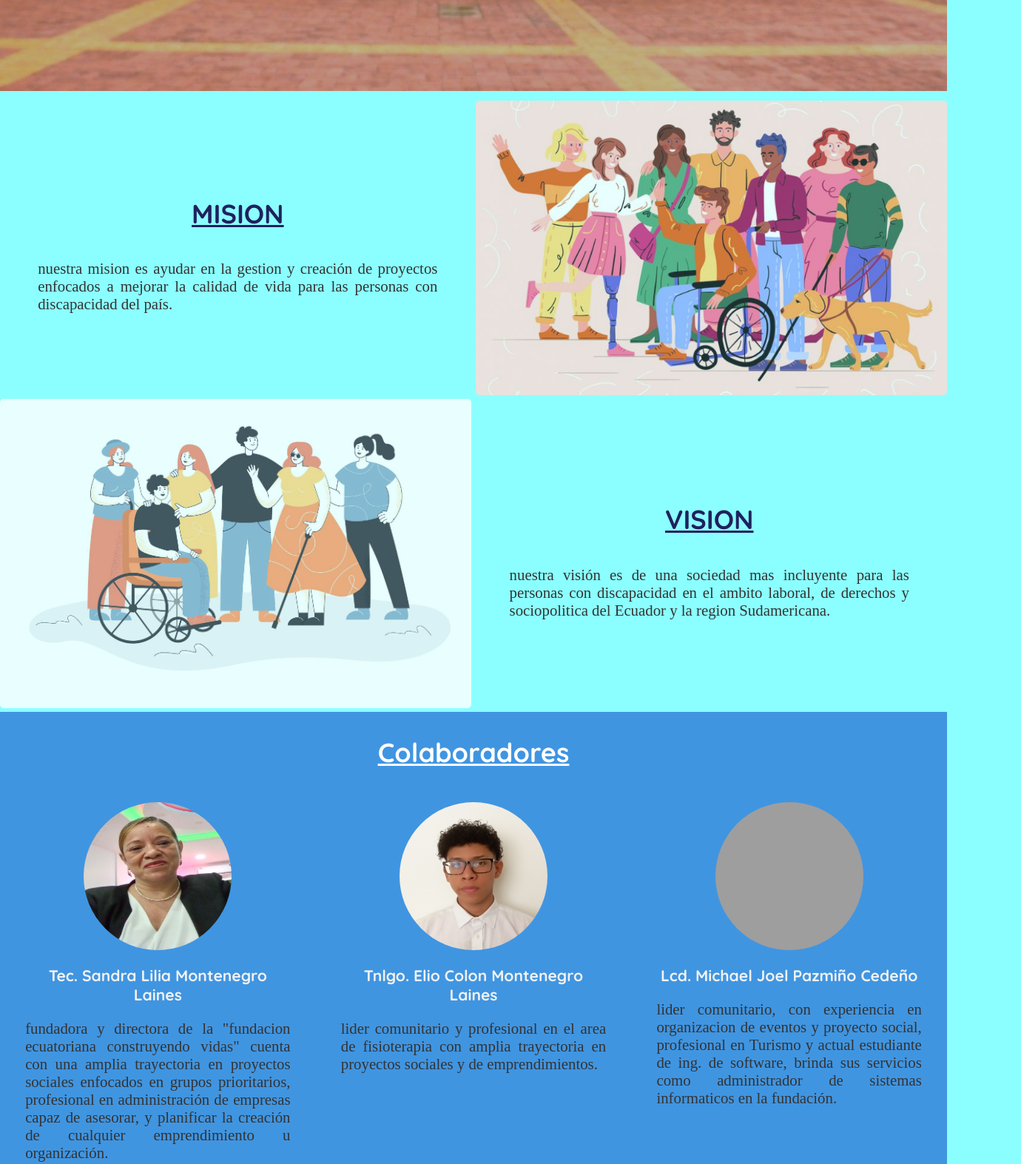
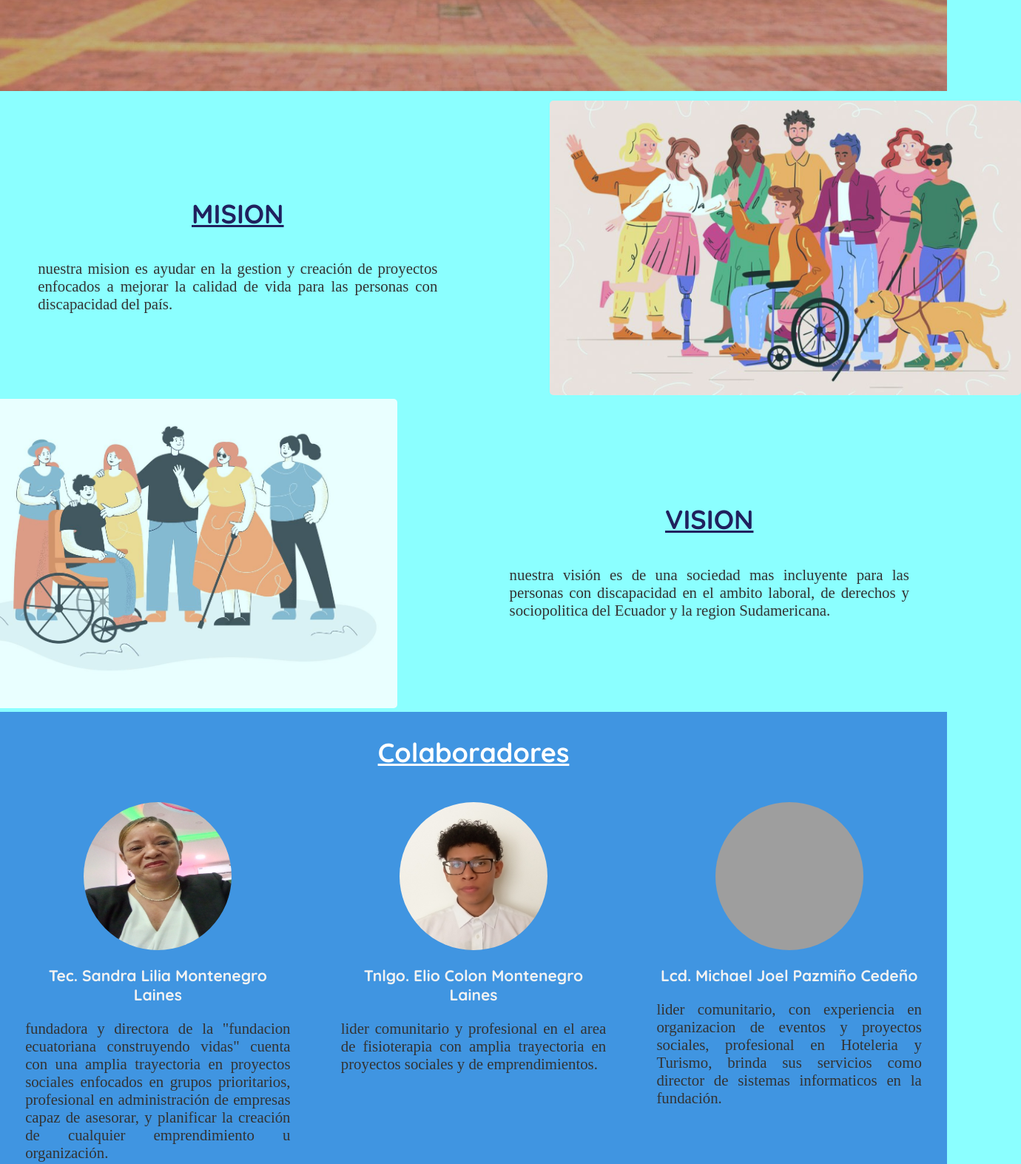
Before and after one commit to BattleBeastt/The-Core, a plain HTML site: page pagSALA.html in a window 1280 px wide. Shown: the part 560-2133 px from the top of the page at 74% size, 1380 px wide, since content can reach past the window. Drawn offline with Linux system fonts and the light colour scheme; grey boxes are pictures that could not be loaded; a web font is replaced by a local one.

Commit message:
se agrego transición de imagenes de portada

```diff
--- a/base.css
+++ b/base.css
@@ -146,6 +146,21 @@ ul, li{
 	max-width:auto;
 	border-radius:5px;
 	opacity:0.9;
+	transition: all 1s ease;
+	transform: translateX(100px);
+}
+.image4{
+	width:100%;
+	max-width:auto;
+	border-radius:5px;
+	opacity:0.9;
+	transition: all 1s ease;
+	transform: translateX(-100px);
+}
+/* Elimina el hover, usaremos una clase activa para el scroll */
+.scroll-x0:hover{
+	opacity: 1;
+	transform: translateX(0);
 }
 .image2{
 	width:100%;
--- a/pagSALA.html
+++ b/pagSALA.html
@@ -42,12 +42,12 @@
 							<p class="text1">nuestra mision es ayudar en la gestion y creación de proyectos enfocados a mejorar la calidad de vida para las personas con discapacidad del país.</p>
 						</article>
 						<div class="img-portada">
-							<img src="galeria\paxdiscapacidad2.jpeg" alt="diversidad de discapacidades" class="image1">
+							<img src="galeria\paxdiscapacidad2.jpeg" alt="diversidad de discapacidades" class="image1 scroll-x0">
 						</div>
 				</section>
 				<section id="vision">
 						<div class="img-portada">
-							<img src="galeria\paxdiscapacidad.jpg" alt="niños-con-discapacidad" class="image1">
+							<img src="galeria\paxdiscapacidad.jpg" alt="niños-con-discapacidad" class="image4 scroll-x0">
 						</div>
 						<article class="content">
 							<h2 class="title2">VISION</h2>
@@ -70,7 +70,7 @@
 						<article class="lider">
 							<img src="galeria\fotoFundador2.png" alt="foto-fundador" class="foto">
 							<h3 class="title3">Lcd. Michael Joel Pazmiño Cedeño</h3>
-							<p class="text2">lider comunitario, con experiencia en organizacion de eventos y proyecto social, profesional en Turismo y actual estudiante de ing. de software, brinda sus servicios como administrador de sistemas informaticos en la fundación.</p>
+							<p class="text2">lider comunitario, con experiencia en organizacion de eventos y proyectos sociales, profesional en Hoteleria y Turismo, brinda sus servicios como director de sistemas informaticos en la fundación.</p>
 						</article>
 					</div>
 				</section>
```
